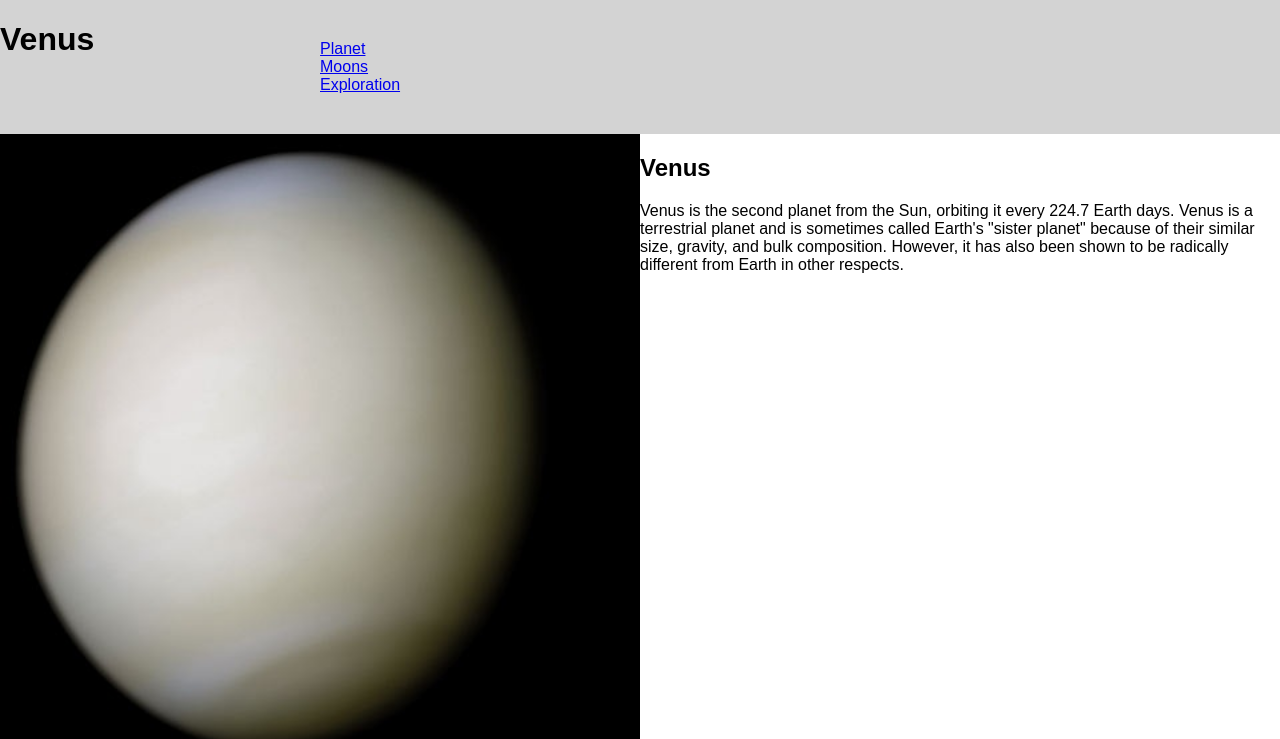
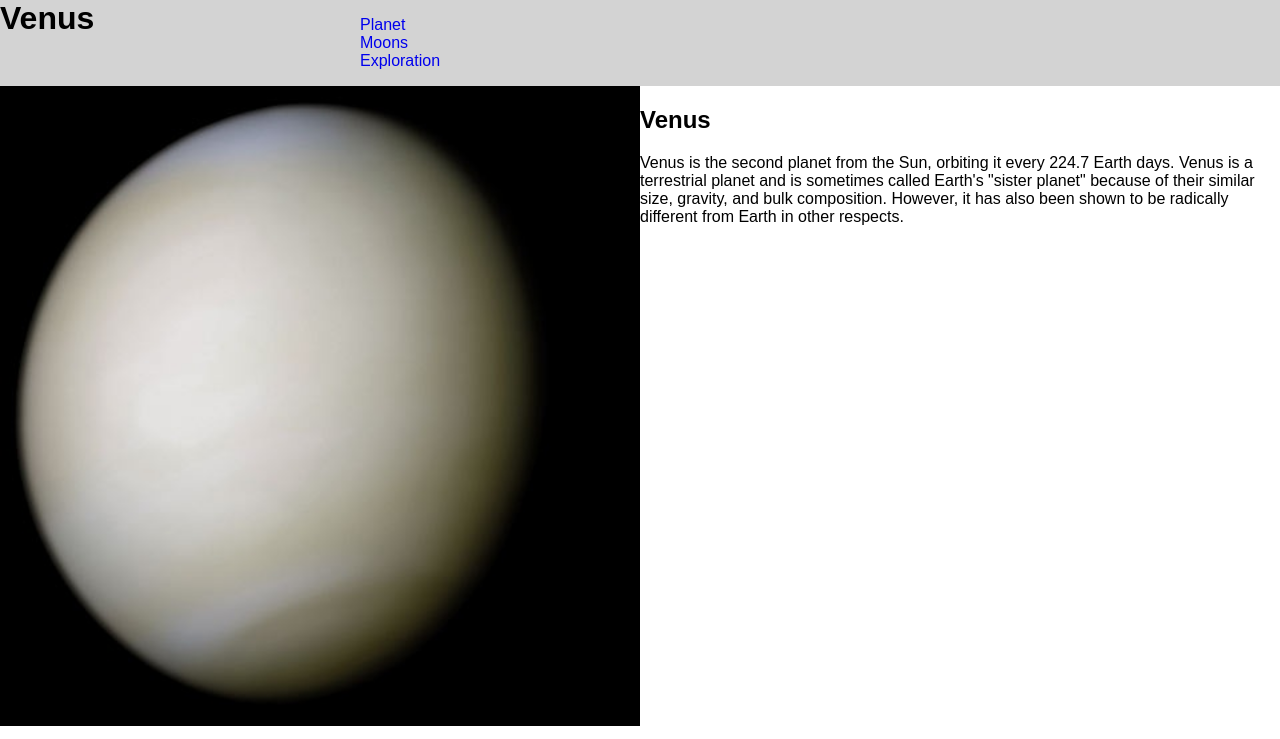
Before and after one commit to HeatherAnn/dsn1675-planet-website, a plain HTML site: page index.html in a window 1280 px wide. Shown: the top 739 px of the page. Drawn offline with Linux system fonts and the light colour scheme.

Commit message:
Working on nav.

```diff
--- a/css/main.css
+++ b/css/main.css
@@ -31,16 +31,26 @@ body{
 .nav li{
   list-style-type: none;
 }
+.nav a{
+  text-decoration: none;
+}
 header{
   background-color: lightgrey;
 }
+h1{
+  margin: 0;
+  text-align: center;
+}
 
-@media only screen and (min-width: 25em) {
+@media only screen and (min-width: 38em) {
   .nav li{
     display: inline;
   }
   .nav ul{
     text-align: center;
-    padding: 1.5em 0 0 0;
+  }
+
+  h1{
+    text-align: left;
   }
 }
```
